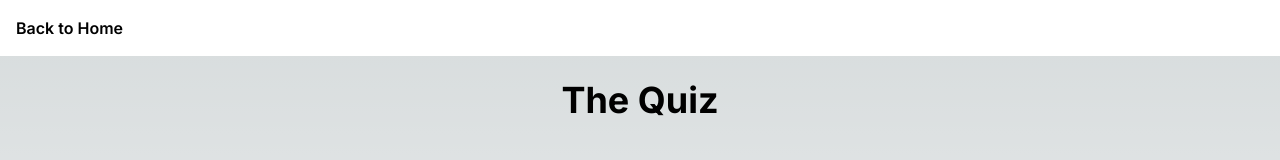
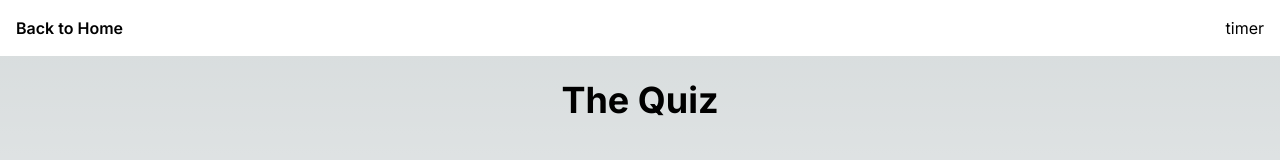
Before and after one commit to harrisonmacey/me-quiz, a Next.js app: page /quiz in a window 1280 px wide. Shown: the top 160 px of the page. Built offline with nearby package versions, Linux system fonts and the light colour scheme.

Commit message:
Started timer component

```diff
--- a/app/components/quiz/nav.tsx
+++ b/app/components/quiz/nav.tsx
@@ -1,4 +1,5 @@
 import Link from "next/link";
+import Timer from "./Timer";
 
 export default function QuizNav() {
   return (
@@ -9,6 +10,7 @@ export default function QuizNav() {
             Back to Home
           </span>
         </Link>
+        <Timer></Timer>
       </div>
     </nav>
   );
```
